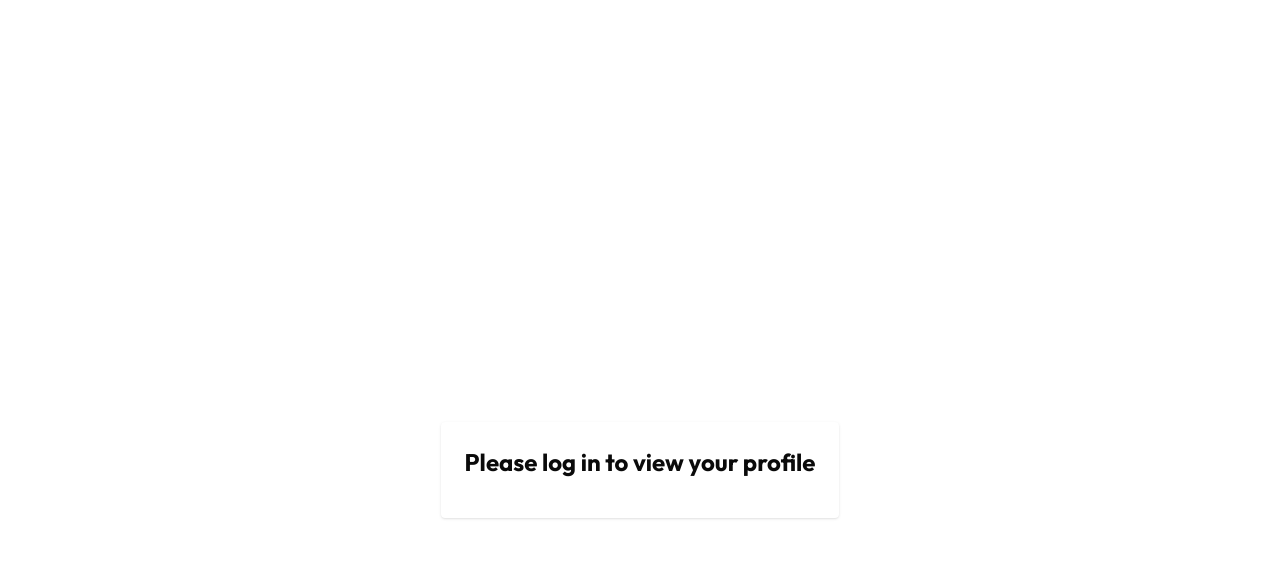
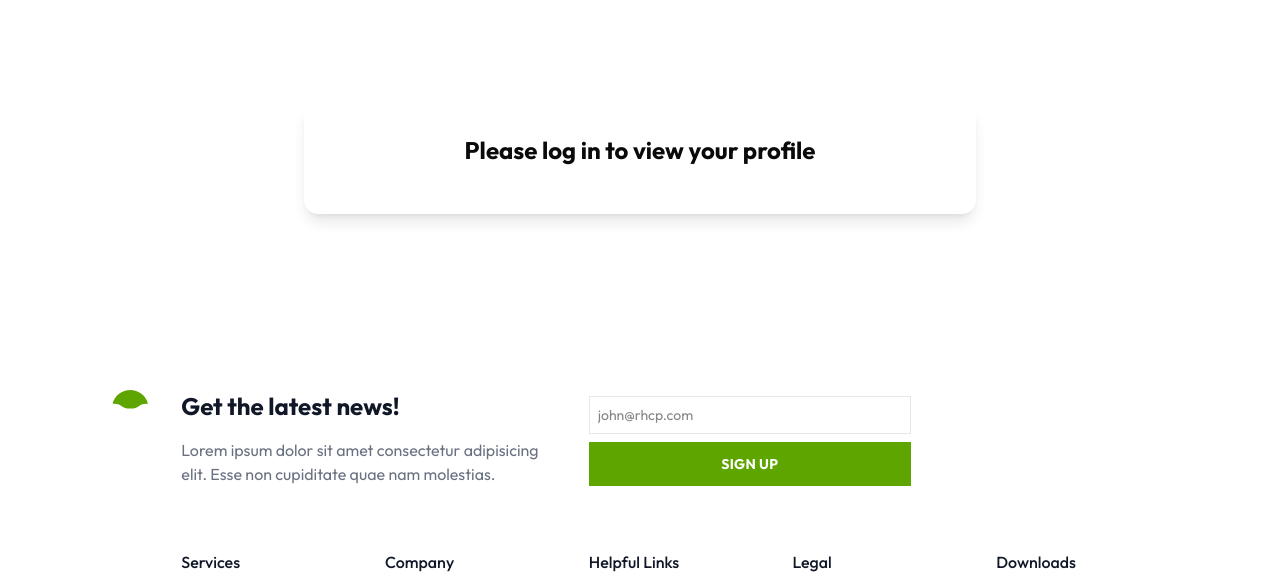
Before and after one commit to zaynab-abdallah/doctor-appointment-, a Next.js app: page /profile in a window 1280 px wide. Shown: the part 134-708 px from the top of the page. Built offline with nearby package versions, Linux system fonts and the light colour scheme; no server answers.

Commit message:
Remove loading state from Profile page and ensure avatar shows first letter when no image

```diff
--- a/app/profile/page.jsx
+++ b/app/profile/page.jsx
@@ -5,22 +5,12 @@ import { useKindeBrowserClient } from "@kinde-oss/kinde-auth-nextjs";
 import Image from "next/image";
 
 export default function ProfilePage() {
-  const { user, isLoading } = useKindeBrowserClient();
-
-  if (isLoading) {
-    return (
-      <div className="flex justify-center items-center min-h-screen">
-        <div className="text-center p-6 bg-white rounded shadow">
-          Loading...
-        </div>
-      </div>
-    );
-  }
+  const { user } = useKindeBrowserClient();
 
   if (!user) {
     return (
-      <div className="flex justify-center items-center min-h-screen">
-        <div className="text-center p-6 bg-white rounded shadow">
+      <div className="container mx-auto px-4 py-8 mb-20 flex flex-col items-center">
+        <div className="bg-white rounded-xl shadow-lg p-8 max-w-2xl w-full text-center">
           <h2 className="text-2xl font-bold mb-4">Please log in to view your profile</h2>
         </div>
       </div>
@@ -34,7 +24,7 @@ export default function ProfilePage() {
       <div className="bg-white rounded-xl shadow-lg p-8 max-w-2xl w-full">
         {/* Profile Picture/Avatar */}
         <div className="flex flex-col items-center mb-8">
-          <div className="w-32 h-32 rounded-full overflow-hidden border-4 border-lime-600 mb-4">
+          <div className="w-32 h-32 rounded-full overflow-hidden border-4 border-lime-600 mb-4 flex items-center justify-center">
             {user.picture ? (
               <img
                 src={user.picture}
```
